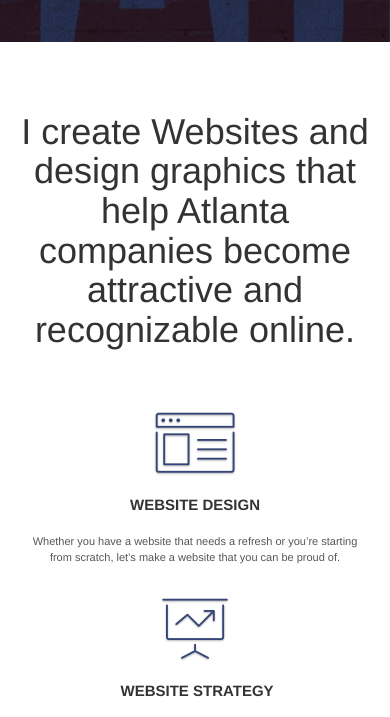
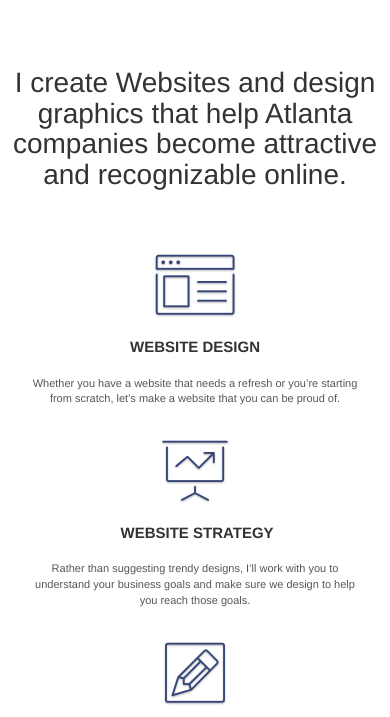
Before and after one commit to SLTheng004/P4_OptimizeWebpage_SEO, a plain HTML site: page Optimized website/index.html in a window 390 px wide. Shown: the part 502-1219 px from the top of the page. Drawn offline with Linux system fonts and the light colour scheme.

Commit message:
update font sizing

```diff
--- a/Optimized website/index.html
+++ b/Optimized website/index.html
@@ -3,7 +3,7 @@
 <head>
     <meta charset="utf-8">
     <meta name="keywords" content="seo, google, website, internet, web design, design agency, design agency, design agency, design agency, design agency, design agency, logo design atlanta">
-    <meta name="description" content="I'm Mike and you should hire me to build your website">
+    <meta name="description" content="I'm Mike, a Freelance Web Developer located in Atlanta">
     <meta name="viewport" content="width=device-width, initial-scale=1.0, viewport-fit=cover">
     <link rel="shortcut icon" type="image/png" href="favicon.jpg">
 
--- a/Optimized website/style.css
+++ b/Optimized website/style.css
@@ -968,6 +968,11 @@ h4 {
         padding-left: 10px!important;
         padding-right: 10px!important;
     }
+
+    .col-sm-12 h1 {
+        font-size: 28px;
+    }
+
     .b-parallax {
         background-attachment: scroll;
     }
```
